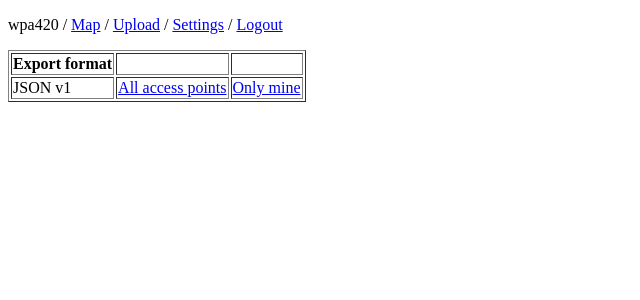
After one commit to czwifi/wpa420, a Django app: page /export in a window 1280 px wide. The commit adds this page. Shown: the top 300 px of the page, without its empty margins (0-640 px from the left). Run offline with Django 3.2, Linux system fonts and the light colour scheme; the visitor is signed in with stand-in values (Sample User, id 1).

Commit message:
Added exports, made map and JSON use data from wifi imports

```diff
--- a/wifi/handlers.py
+++ b/wifi/handlers.py
@@ -41,14 +41,14 @@ def generate_v1_ap_array(ap_list):
             "SSID": ap.ssid,
             "WPS": "null",
             "_id": str(ap.pk),
-            "author": ap.author.user.username,
+            "author": ap.wifi_import.author.user.username,
             "password": ap.password,
             "position": [
                 "null" if ap.latitude is None else str(ap.latitude),
                 "null" if ap.longitude is None else str(ap.longitude),
             ],
             "status": "0",
-            "timestamp": ap.added,
+            "timestamp": ap.wifi_import.added,
         }
         networks.append(network)
     return networks
--- /dev/null
+++ b/wifi/templates/export.html
@@ -0,0 +1,15 @@
+{% extends "base.html" %}
+
+{% block content %}
+
+<table border="1em">
+  <tr>
+    <th>Export format</th><th></th><th></th>
+  </tr>
+  <tr>
+  	<td>JSON v1</td>
+  	<td><a href="{% url 'export_download' 'jsonv1' %}">All access points</a></td>
+    <td><a href="{% url 'export_download' 'jsonv1' 'mine' %}">Only mine</a></td>
+  </tr>
+</table>
+{% endblock %}
--- a/wifi/templates/map.html
+++ b/wifi/templates/map.html
@@ -35,6 +35,10 @@
    	<li>{{ provider.provider }}: {{ provider.ap_count }}</li>
    	{% endfor %}
    </ul>
+   <p>Other:</p>
+   <ul>
+    <li><a href="{% url 'export' %}">Export data</a></li>
+  </ul>
 
     <script type="text/javascript">
       //map creation
@@ -72,7 +76,7 @@
       //TODO: could we speed this part up? (perhaps by caching query results?)
       //TODO: would it be a good idea to offload the list itself onto a separate page and fetch that? (perhaps we could utilize browser cache then as well with a last updated parameter?)
       var apGroups = {};
-      var accessPoints = [{% for ap in filtered_ap_list %}["{{ ap.ssid }}","{{ ap.bssid }}","{{ ap.password }}","{{ ap.added }}","{{ ap.latitude }}","{{ ap.longitude }}","{{ ap.author.marker_color }}","{{ ap.author.user.username }}"],{% endfor %}];
+      var accessPoints = [{% for ap in filtered_ap_list %}["{{ ap.ssid }}","{{ ap.bssid }}","{{ ap.password }}","{{ ap.wifi_import.added }}","{{ ap.latitude }}","{{ ap.longitude }}","{{ ap.wifi_import.author.marker_color }}","{{ ap.wifi_import.author.user.username }}"],{% endfor %}];
       //looping through the array and placing markers on the map
       accessPoints.forEach((entry) => {
         var marker = L.circleMarker([entry[4], entry[5]]);
--- a/wifi/urls.py
+++ b/wifi/urls.py
@@ -5,6 +5,9 @@ from . import views
 
 urlpatterns = [
     path('', views.index, name='index'),
+    path('export', views.export, name='export'),
+    path('export/<format>', views.wifi_list_downloadable, name='export_download'),
+    path('export/<format>/<additional>', views.wifi_list_downloadable, name='export_download'),
     path('map', views.map, name='map'),
     path('upload', views.upload_form, name='upload'),
     path('upload_json', views.upload_form_json, name='upload_json'),
--- a/wifi/views.py
+++ b/wifi/views.py
@@ -23,7 +23,7 @@ def index(request):
 @login_required
 def map(request):
     ap_list = AccessPoint.objects.all()
-    filtered_ap_list = AccessPoint.objects.exclude(latitude=None).prefetch_related('author__user')
+    filtered_ap_list = AccessPoint.objects.exclude(latitude=None).prefetch_related('wifi_import__author__user')
     user_list = WifiUser.objects.all().select_related('user').annotate(Count('accesspoint')).order_by('-accesspoint__count')
     provider_list = []
     providers = ['UPC', 'Vodafone', 'O2', 'MujO2', 'PODA', 'TP-LINK', 'ASUS']
@@ -97,11 +97,30 @@ def upload_form_json(request):
     else:
         return render(request, 'upload.html', context)
 
+@login_required
+def export(request):
+    return render(request, 'export.html')
+
 @api_key_required
 def wifi_list_json(request):
-    ap_list = AccessPoint.objects.all().prefetch_related('author__user')
+    ap_list = AccessPoint.objects.all().prefetch_related('wifi_import__author__user')
     networks = generate_v1_ap_array(ap_list)
     return JsonResponse(networks, safe=False)
+
+@login_required
+def wifi_list_downloadable(request, format=None, additional=False):
+    if additional == "mine":
+        ap_list = AccessPoint.objects.filter(wifi_import__author=WifiUser.objects.get(user=request.user)).prefetch_related('wifi_import__author__user')
+    else:
+        ap_list = AccessPoint.objects.all().prefetch_related('wifi_import__author__user')
+
+    if format == "jsonv1":
+        networks = generate_v1_ap_array(ap_list)
+        response = JsonResponse(networks, safe=False)
+        response['Content-Disposition'] = 'attachment; filename=export.json'
+        return response
+    else:
+        return render_generic_error(request, "Invalid export format")
 
 @api_key_required
 def api_dbhash(request):
```
